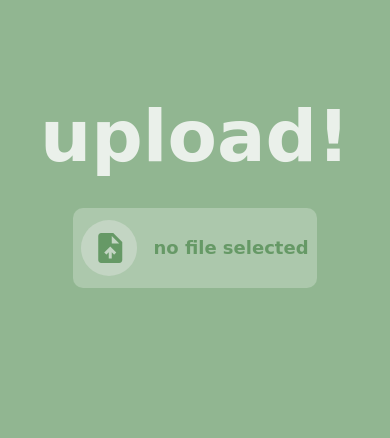
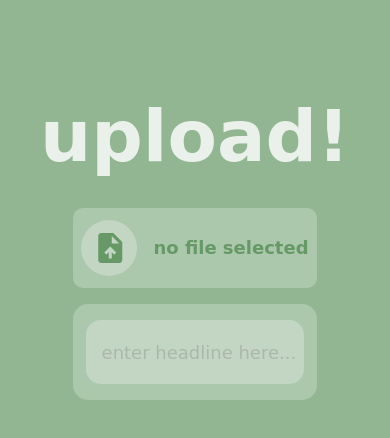
Before and after one commit to nickte4/leafer, a website: page public/upload.html in a window 390 px wide. Drawn offline with nearby package versions, Linux system fonts and the light colour scheme; a web font is replaced by a local one.

Commit message:
Add headline box, needs web responsive resizing

```diff
--- a/public/styles/components/upload.css
+++ b/public/styles/components/upload.css
@@ -29,7 +29,7 @@
   height: 5rem;
   border-radius: 10px;
   margin-top: 2rem;
-  margin-bottom: 2rem;
+  margin-bottom: 1rem;
 }
 
 .upload__img_box_circle {
@@ -60,6 +60,35 @@
   color: var(--clr-accent);
   font-size: var(--size-lg);
   margin-left: 1rem;
+}
+
+/* upload headline input box */
+.upload__headline_box {
+  background-color: var(--clr-primary);
+  display: flex;
+  justify-content: center;
+  align-items: center;
+  border-radius: 15px;
+  width: 80%;
+  height: 6rem;
+}
+
+.upload__headline_form {
+  display: flex;
+  justify-content: center;
+  align-items: center;
+  width: 90%;
+}
+
+.upload__headline_field {
+  width: 100%;
+  height: 4rem;
+  border: none;
+  border-radius: 15px;
+  background-color: var(--clr-secondary);
+  cursor: text;
+  font-size: var(--size-lg);
+  padding-left: 1rem;
 }
 
 /* xs */
--- a/public/upload.html
+++ b/public/upload.html
@@ -29,6 +29,14 @@
         </btn>
         <h2 class="upload__img_box_desc">no file selected</h2>
       </div>
+      <div class="upload__headline_box">
+        <form class="upload__headline_form">
+          <input
+            class="upload__headline_field"
+            placeholder="enter headline here..."
+          />
+        </form>
+      </div>
     </div>
     <script src="./src/upload.js"></script>
   </body>
```
